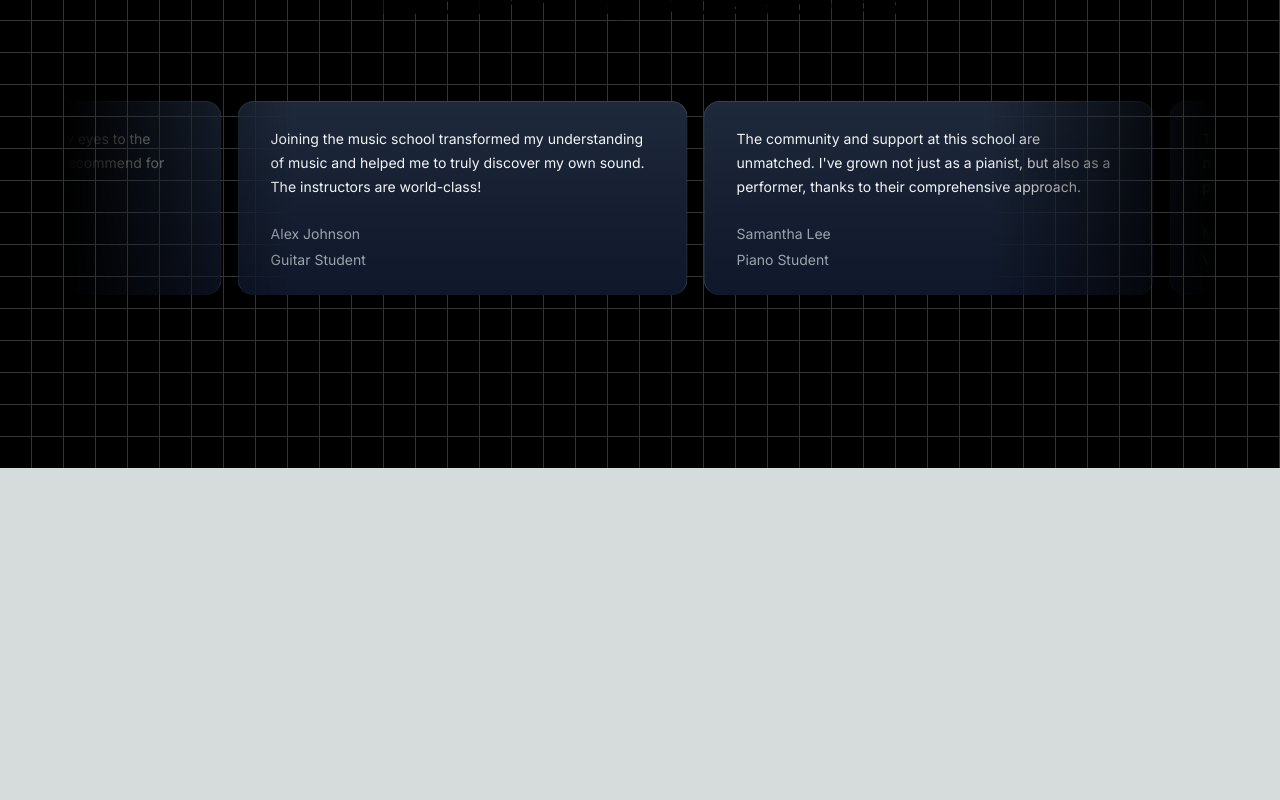
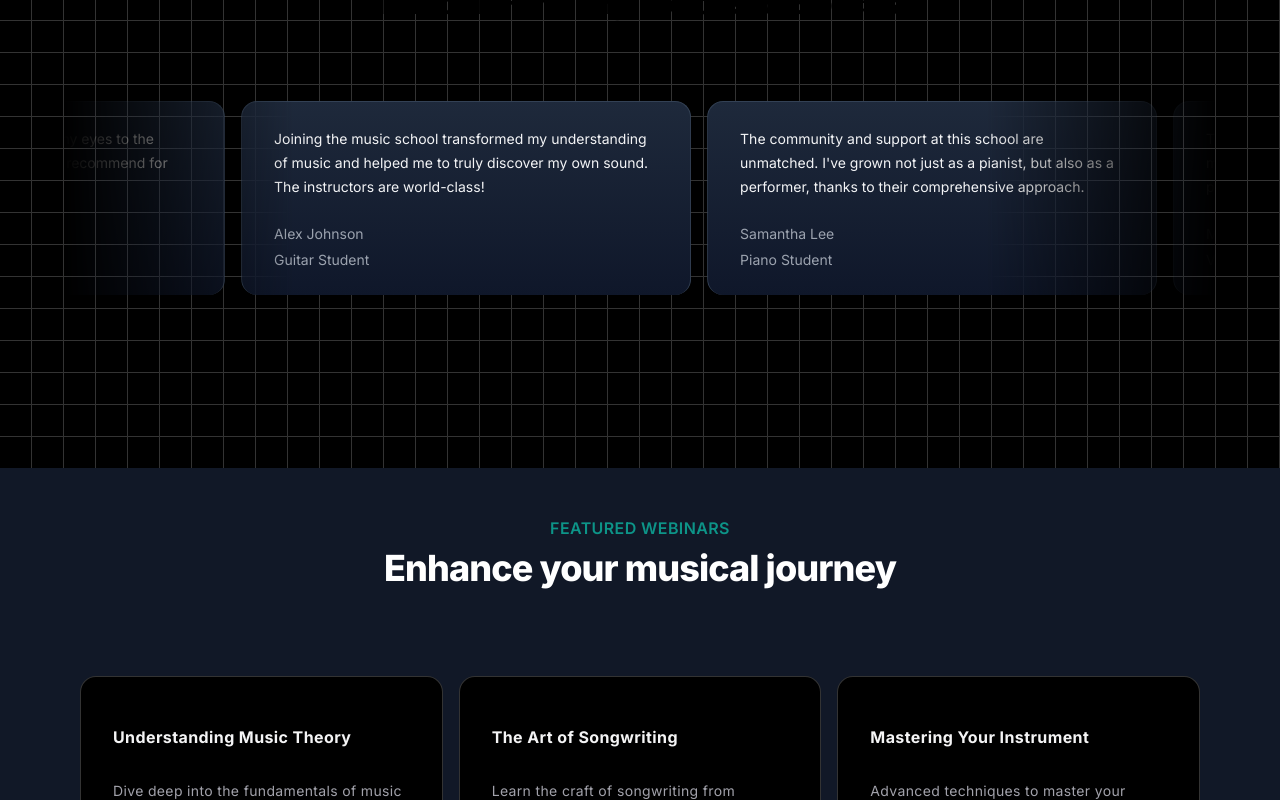
Before and after one commit to lokeshwar777/loki-aceternity-ui-learning, a Next.js app: page / in a window 1280 px wide. Shown: the part 2000-2800 px from the top of the page. Before the commit the page ends 2468 px from the top, so only its background shows below. Built offline with nearby package versions, Linux system fonts and the light colour scheme.

Commit message:
Add Card Hover effect

```diff
--- a/src/app/page.tsx
+++ b/src/app/page.tsx
@@ -1,6 +1,7 @@
 import FeaturedCourses from '@/components/FeaturedCourses'
 import HeroSection from '@/components/HeroSection'
 import TestimonialCards from '@/components/TestimonialCards'
+import UpcomingWebinars from '@/components/UpcomingWebinars'
 import WhyChooseUs from '@/components/ui/WhyChooseUs'
 import Image from 'next/image'
 
@@ -12,6 +13,7 @@
       <FeaturedCourses />
       <WhyChooseUs />
       <TestimonialCards />
+      <UpcomingWebinars />
     </main>
   )
 }
--- /dev/null
+++ b/src/components/UpcomingWebinars.tsx
@@ -0,0 +1,86 @@
+"use client";
+import Link from 'next/link'
+import React from 'react'
+import { HoverEffect } from './ui/card-hover-effect'
+
+function UpcomingWebinars() {
+  const featuredWebinars = [
+    {
+      title: 'Understanding Music Theory',
+      description:
+        'Dive deep into the fundamentals of music theory and enhance your musical skills.',
+      slug: 'understanding-music-theory',
+      isFeatured: true
+    },
+    {
+      title: 'The Art of Songwriting',
+      description:
+        'Learn the craft of songwriting from experienced musicians and songwriters.',
+      slug: 'the-art-of-songwriting',
+      isFeatured: true
+    },
+    {
+      title: 'Mastering Your Instrument',
+      description:
+        'Advanced techniques to master your musical instrument of choice.',
+      slug: 'mastering-your-instrument',
+      isFeatured: true
+    },
+    {
+      title: 'Music Production Essentials',
+      description:
+        'Get started with music production with this comprehensive overview.',
+      slug: 'music-production-essentials',
+      isFeatured: true
+    },
+    {
+      title: 'Live Performance Techniques',
+      description:
+        'Enhance your live performance skills with expert tips and strategies.',
+      slug: 'live-performance-techniques',
+      isFeatured: true
+    },
+    {
+      title: 'Digital Music Marketing',
+      description:
+        'Learn how to promote your music effectively in the digital age.',
+      slug: 'digital-music-marketing',
+      isFeatured: true
+    }
+  ]
+
+  return (
+    <div className="p-12 bg-gray-900">
+      <div className="max-w-7xl mx-auto px-4 sm:px-6">
+        <div className="text-center">
+          <h2 className="text-base text-teal-600 font-semibold tracking-wide uppercase">
+            FEATURED WEBINARS
+          </h2>
+          <p className="mt-2 text-3xl leading-8 font-extrabold tracking-tight text-white sm:text-4xl">
+            Enhance your musical journey
+          </p>
+        </div>
+        <div className="mt-10">
+            <HoverEffect
+            items={featuredWebinars.map(webinar => (
+                {
+                title: webinar.title,
+                description: webinar.description,
+                link: webinar.slug,
+                }
+             ))} />
+        </div>
+        <div className="mt-10 text-center">
+          <Link
+            href={'/'}
+            className="px-4 py-2 rounded border border-neutral-600 text-neutral-700 bg-white hover:bg-gray-100 transition duration-200 ease-in-out"
+          >
+            View All Webinars
+          </Link>
+        </div>
+      </div>
+    </div>
+  )
+}
+
+export default UpcomingWebinars
--- /dev/null
+++ b/src/components/ui/card-hover-effect.tsx
@@ -0,0 +1,111 @@
+import { cn } from '@/utils/cn'
+import { AnimatePresence, motion } from 'framer-motion'
+import Link from 'next/link'
+import { useState } from 'react'
+
+export const HoverEffect = ({
+  items,
+  className
+}: {
+  items: {
+    title: string
+    description: string
+    link: string
+  }[]
+  className?: string
+}) => {
+  let [hoveredIndex, setHoveredIndex] = useState<number | null>(null)
+
+  return (
+    <div
+      className={cn(
+        'grid grid-cols-1 md:grid-cols-2  lg:grid-cols-3  py-10',
+        className
+      )}
+    >
+      {items.map((item, idx) => (
+        <Link
+          href={item?.link}
+          key={item?.link}
+          className="relative group  block p-2 h-full w-full"
+          onMouseEnter={() => setHoveredIndex(idx)}
+          onMouseLeave={() => setHoveredIndex(null)}
+        >
+          <AnimatePresence>
+            {hoveredIndex === idx && (
+              <motion.span
+                className="absolute inset-0 h-full w-full bg-neutral-200 dark:bg-slate-800/[0.8] block  rounded-3xl"
+                layoutId="hoverBackground"
+                initial={{ opacity: 0 }}
+                animate={{
+                  opacity: 1,
+                  transition: { duration: 0.15 }
+                }}
+                exit={{
+                  opacity: 0,
+                  transition: { duration: 0.15, delay: 0.2 }
+                }}
+              />
+            )}
+          </AnimatePresence>
+          <Card>
+            <CardTitle>{item.title}</CardTitle>
+            <CardDescription>{item.description}</CardDescription>
+          </Card>
+        </Link>
+      ))}
+    </div>
+  )
+}
+
+export const Card = ({
+  className,
+  children
+}: {
+  className?: string
+  children: React.ReactNode
+}) => {
+  return (
+    <div
+      className={cn(
+        'rounded-2xl h-full w-full p-4 overflow-hidden bg-black border border-transparent dark:border-white/[0.2] group-hover:border-slate-700 relative z-20',
+        className
+      )}
+    >
+      <div className="relative z-50">
+        <div className="p-4">{children}</div>
+      </div>
+    </div>
+  )
+}
+export const CardTitle = ({
+  className,
+  children
+}: {
+  className?: string
+  children: React.ReactNode
+}) => {
+  return (
+    <h4 className={cn('text-zinc-100 font-bold tracking-wide mt-4', className)}>
+      {children}
+    </h4>
+  )
+}
+export const CardDescription = ({
+  className,
+  children
+}: {
+  className?: string
+  children: React.ReactNode
+}) => {
+  return (
+    <p
+      className={cn(
+        'mt-8 text-zinc-400 tracking-wide leading-relaxed text-sm',
+        className
+      )}
+    >
+      {children}
+    </p>
+  )
+}
```
